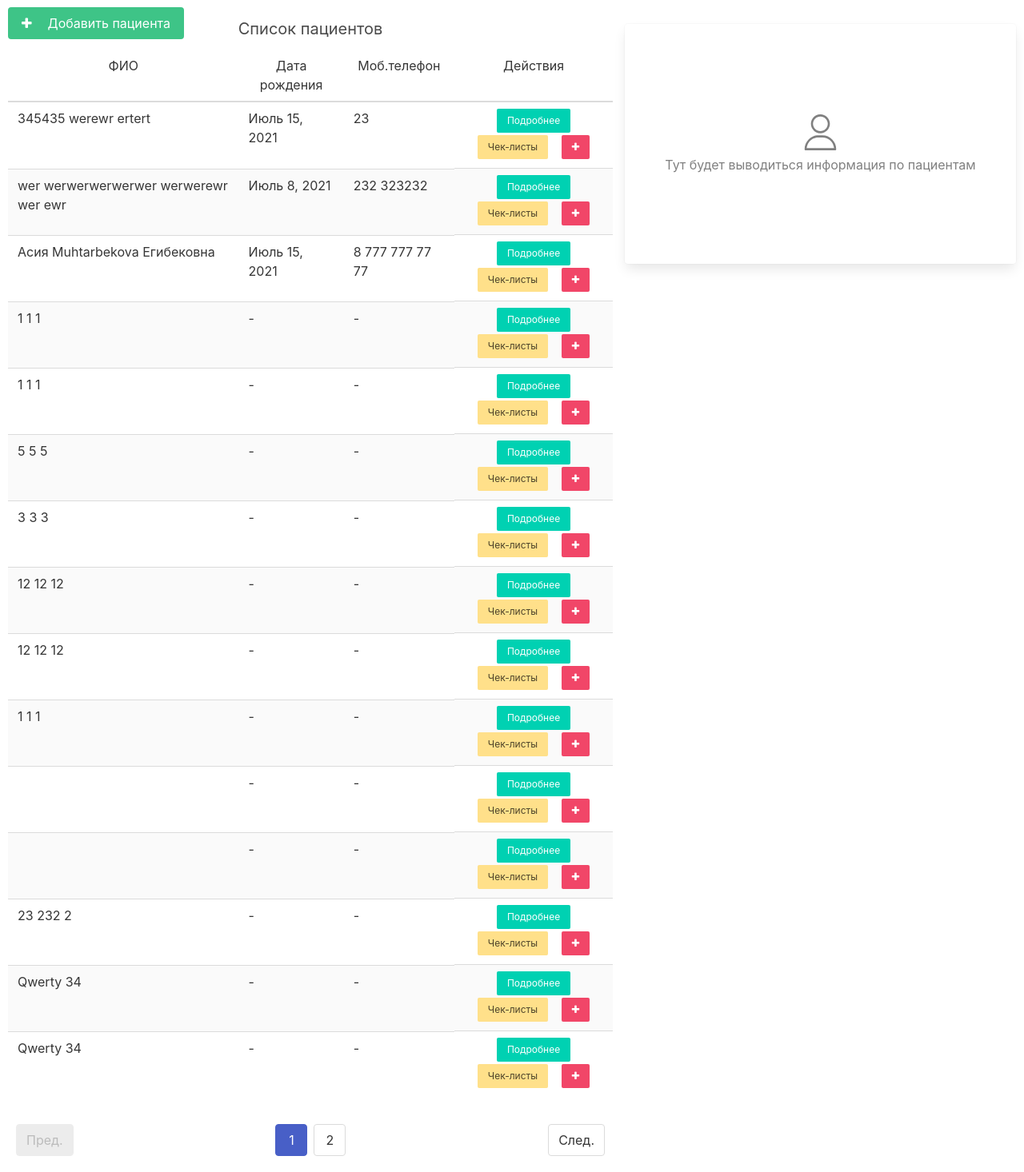
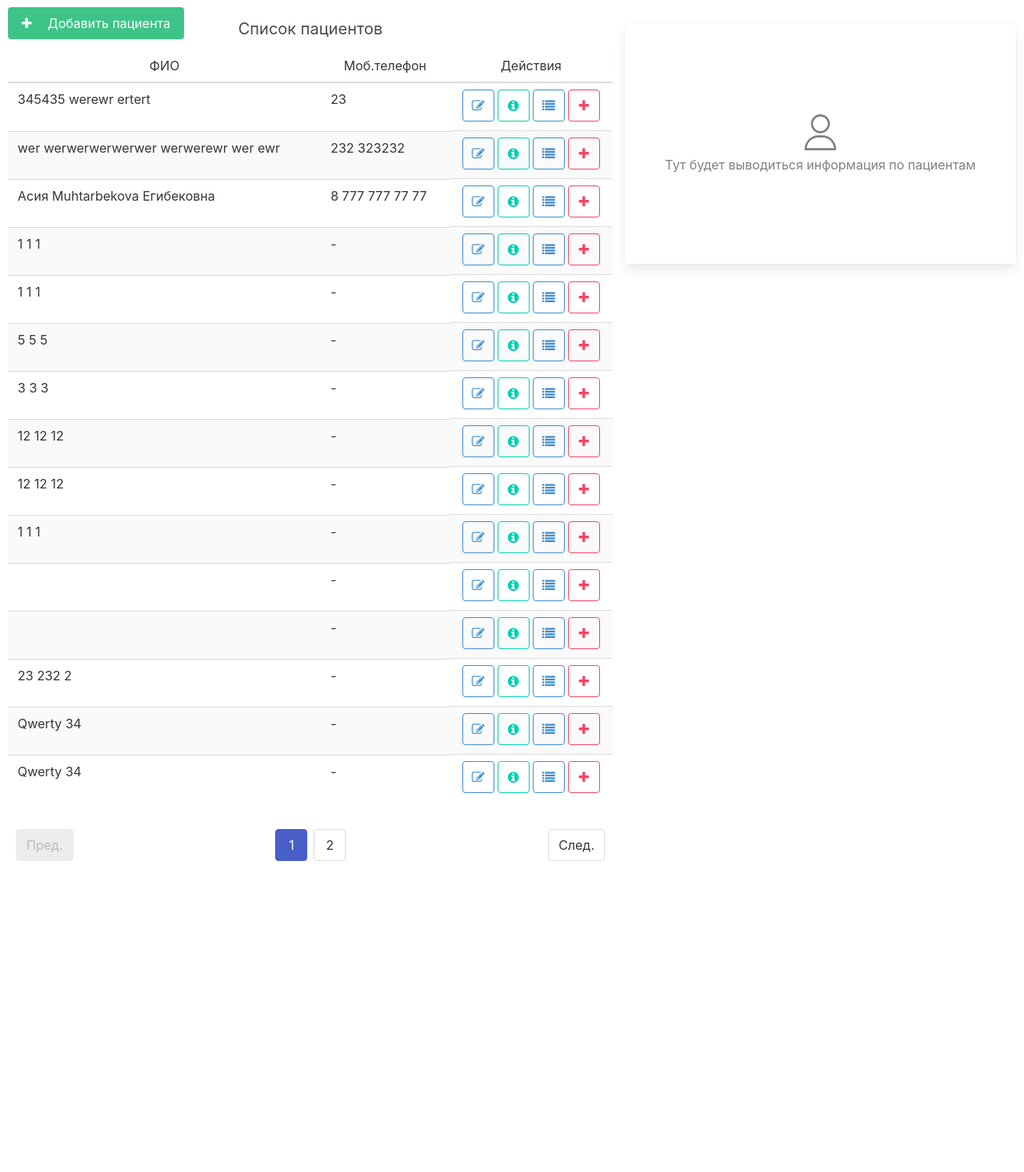
Before and after one commit to AnsaganK/CallingProject, a Django app: page /patients in a window 1280 px wide. Shown: the part 56-1522 px from the top of the page at 80% size. After the commit the page ends 1133 px from the top, so only its background shows below. Run offline with Django 3.2, Linux system fonts and the light colour scheme; a user stored in the database is signed in; data comes from the database, SQL or seed files in the repository; both versions use the stored data as it was after the commit; some libraries are stand-ins or nearby versions.

Commit message:
add button icons

```diff
--- a/app/models.py
+++ b/app/models.py
@@ -142,7 +142,7 @@ class Patient(models.Model):
     last_name = models.CharField(max_length=250, default="", blank=True)
     patronymic = models.CharField(max_length=250, default="", blank=True)
     birth_date = models.DateField(null=True, blank=True)
-    before_weight = models.DecimalField(max_digits=5, decimal_places=2, default=0, null=True, blank=True)
+    before_weight = models.IntegerField(null=True, blank=True)
     height = models.IntegerField(default=0, null=True, blank=True)
     blood_type = models.ForeignKey(BloodTypes, on_delete=models.CASCADE, null=True, blank=True)
     children_amount = models.IntegerField(verbose_name='Количество детей', default=0, null=True, blank=True)
--- a/app/static/app/js/script.js
+++ b/app/static/app/js/script.js
@@ -101,8 +101,6 @@ function generatePatientInfo(patient){
         </span>
     </div>
     ` : '<p class="not_found">Нет информации об отце</p>';
-console.log(father_info);
-
     let patient_info = `
 <div class="user-info">
         <span class="user-info-title">Основная информация</span>
@@ -356,3 +354,26 @@ function toggleModal(){
     let modal = document.getElementById('modal');
     modal.classList.toggle('is-active');
 }
+
+function generateCheckListModal(data){
+    let modal_block = document.getElementById('modal_check_list');
+    let div = `
+
+    `;
+}
+
+async function getCheckList(id){
+    let url = '/api/check_list';
+
+    await fetch(url).then(async response => {
+                  if (response.status === 200) {
+                    generateCheckListModal(await response.json());
+                  }else{
+                    throw new Error(response.status);
+                  }
+    }).catch(
+        error => {
+            console.log(error);
+        }
+    );
+}
--- a/app/templates/app/manager/check_lists.html
+++ b/app/templates/app/manager/check_lists.html
@@ -11,6 +11,7 @@
                     <td>Пациент</td>
                     <td>Дата</td>
                     <td>Самочувствие</td>
+                    <td class="td_flex">Действие</td>
                 </tr>
             </thead>
             <tbody>
@@ -19,6 +20,11 @@
                         <td>{{ check_list.patient.last_name }} {{ check_list.patient.first_name }} {{ check_list.patient.patronymic }}</td>
                         <td>{{ check_list.date }}</td>
                         <td>{{ check_list.wellbeing }}</td>
+                        <td class="td_flex" style="justify-content: center">
+                            <a class="button is-small is-primary" style="margin: 0px 5px" href="{{ check_list.get_absolute_url }}">Подробнее</a>
+                            <a class="button is-small is-primary" style="margin: 0px 5px" href="">В окне</a>
+                            <a class="button is-small is-danger is-primary" style="margin: 0px 5px" href="">Удалить</a>
+                        </td>
                     </tr>
                 {% endfor %}
             </tbody>
--- a/app/templates/app/patient/list.html
+++ b/app/templates/app/patient/list.html
@@ -13,7 +13,6 @@
             <thead>
                 <tr>
                     <td>ФИО</td>
-                    <td>Дата рождения</td>
                     <td>Моб.телефон</td>
                     <td>Действия</td>
                 </tr>
@@ -22,12 +21,32 @@
                 {% for patient in patients %}
                     <tr>
                         <td>{{ patient.first_name }} {{ patient.last_name }} {{ patient.patronymic }}</td>
-                        <td>{{ patient.birth_date|isNull }}</td>
+                        <!--<td>{{ patient.birth_date|isNull }}</td>-->
                         <td>{{ patient.mobile_phone|isNull }}</td>
                         <td class="td_flex">
-                            <a class="button is-small is-primary" href="#" id="more_button_{{ patient.id }}" onclick="getPatientInfo({{ patient.id }})">Подробнее</a>
+                            <a href="" class="button is-info is-outlined">
+                                <span class="icon is-small">
+                                  <i class="fa fa-edit"></i>
+                                </span>
+                              </a>
+                             <a class="button is-primary is-outlined" id="more_button_{{ patient.id }}" onclick="getPatientInfo({{ patient.id }})">
+                                <span class="icon is-small">
+                                  <i class="fa fa-info-circle"></i>
+                                </span>
+                              </a>
+                            <a href="{% url 'check_lists' patient.id %}" class="button is-info is-outlined">
+                                <span class="icon is-small">
+                                  <i class="fa fa-list"></i>
+                                </span>
+                              </a>
+                            <a href="{% url 'check_lists_add' patient.id %}" class="button is-danger is-outlined">
+                                <span class="icon is-small">
+                                  <i class="fa fa-plus"></i>
+                                </span>
+                              </a>
+                            <!--<a class="button is-small is-primary" href="#" id="more_button_{{ patient.id }}" onclick="getPatientInfo({{ patient.id }})">Подробнее</a>
                             <a class="button is-small is-warning is-primary" href="{% url 'check_lists' patient.id %}">Чек-листы</a>
-                            <a class="button is-small is-danger is-primary" href="{% url 'check_lists_add' patient.id %}"><i class="fa fa-plus"></i></a>
+                            <a class="button is-small is-danger is-primary" href="{% url 'check_lists_add' patient.id %}"><i class="fa fa-plus"></i></a>-->
                         </td>
                     </tr>
                 {% endfor %}
```
Also changed, not shown: app/migrations/0025_auto_20210723_1411.py (added), db.sqlite3.
